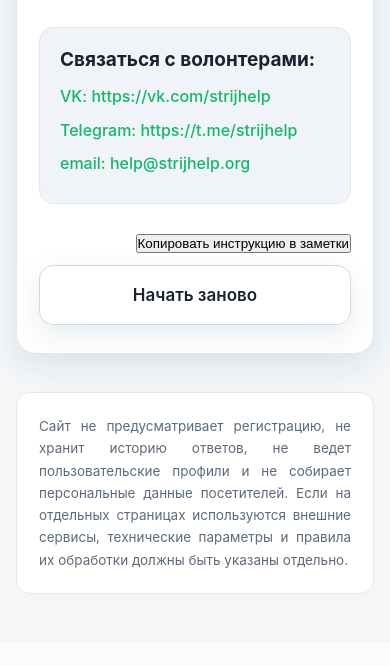
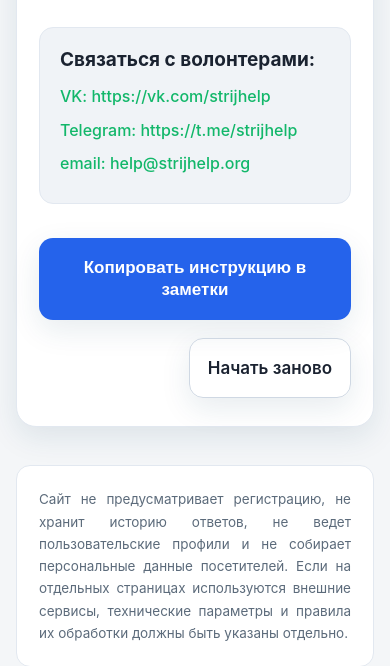
Before and after one commit to Jandoer0/quiz-helper, a FastAPI app: page /article/bleeding in a window 390 px wide. Shown: the part 1005-1671 px from the top of the page. Before the commit the page ends 1599 px from the top, so only its background shows below. Run offline with FastAPI, Linux system fonts and the light colour scheme.

Commit message:
Кнопка «Копировать»: исправлен стиль и отступ до соседней кнопки
- style.css: базовые стили .btn и .btn-copy распространены на <button>
  (раньше задавались только для <a>, поэтому <button> имел браузерный
  дефолт и выглядел чужеродно)
- .btn-actions: добавлен gap:12px между кнопками, чтобы «Копировать» не
  прилегала вплотную к «Начать заново» (исключение ложных нажатий)

```diff
--- a/app/static/style.css
+++ b/app/static/style.css
@@ -318,7 +318,7 @@ h1 {
 /* ============================================================
    Кнопки
    ============================================================ */
-a.btn {
+a.btn, button.btn {
     display: block;
     width: 100%;
     padding: 20px 22px;
@@ -334,7 +334,7 @@ a.btn {
     transition: transform 0.12s ease, filter 0.12s ease, background 0.12s ease, color 0.12s ease;
     box-shadow: var(--shadow);
 }
-a.btn:active {
+a.btn:active, button.btn:active {
     transform: translateY(2px);
 }
 
@@ -370,7 +370,7 @@ a.btn-secondary:hover {
 }
 
 /* Кнопка копирования */
-a.btn-copy {
+a.btn-copy, button.btn-copy {
     display: block;
     width: 100%;
     padding: 18px 20px;
@@ -383,7 +383,7 @@ a.btn-copy {
     font-size: 18px;
     font-weight: 600;
 }
-a.btn-copy:active {
+a.btn-copy:active, button.btn-copy:active {
     filter: brightness(0.92);
 }
 
@@ -391,6 +391,9 @@ a.btn-copy:active {
    Кнопки действий (копировать / начать заново)
    ============================================================ */
 .btn-actions {
+    display: flex;
+    flex-direction: column;
+    gap: 12px;
     width: 100%;
 }
 .btn-actions .btn {
@@ -398,22 +401,13 @@ a.btn-copy:active {
 }
 @media (max-width: 420px) {
     .btn-actions {
-        display: flex;
-        flex-direction: column;
         align-items: flex-end;
-        width: auto !important;
+        width: auto;
     }
     .btn-actions .btn {
-        display: inline-block !important;
+        display: inline-block;
+        width: auto;
         margin-left: auto;
-        margin-bottom: 0;
-    }
-    /* Отступ между двумя кнопками: только первая получает margin-bottom */
-    .btn-actions .btn:first-child {
-        margin-bottom: 12px;
-    }
-    .btn-actions .btn:last-child {
-        margin-top: 0;
     }
 }
 
@@ -547,7 +541,7 @@ html.dark .quiz-validate-warning {
     .card { padding: 28px 22px; }
     h1 { font-size: 24px; }
     .card p { font-size: 19px; }
-    a.btn { font-size: 17px; padding: 18px; }
+    a.btn, button.btn { font-size: 17px; padding: 18px; }
     /* Логотип-эмблем схлопывается под высоту строки — без потери высоты бренда. */
     .swift-logo {
         height: 26px;
```
